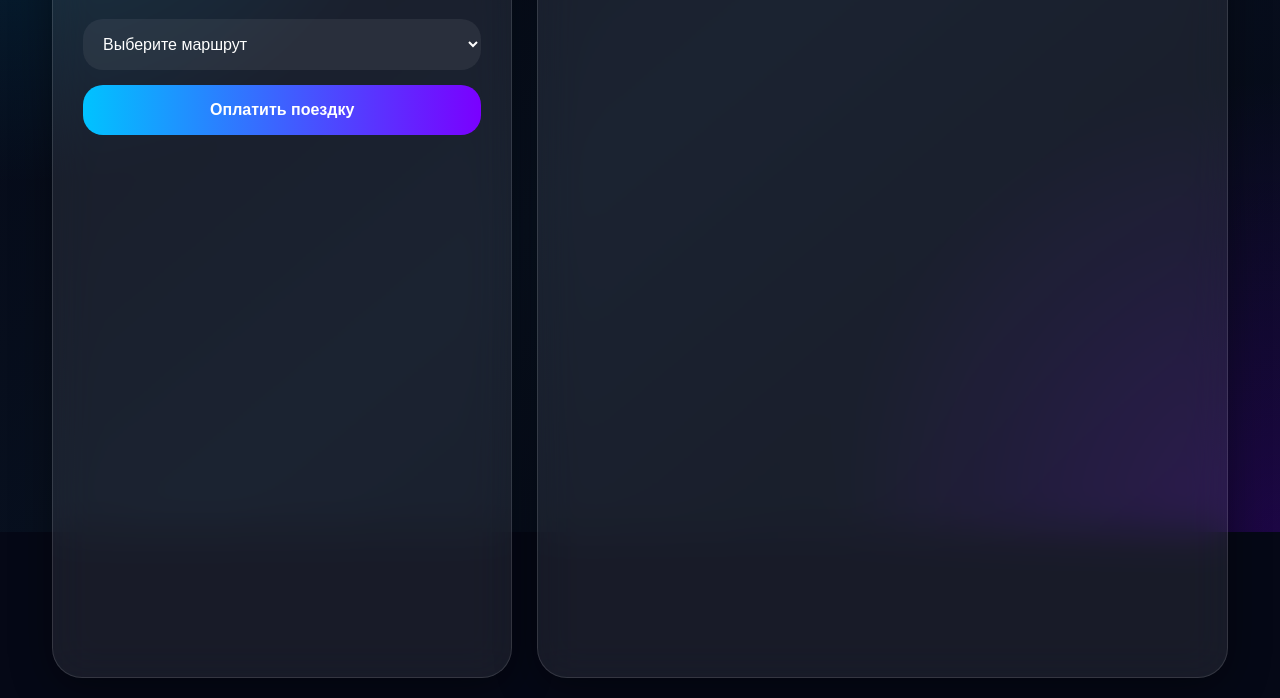
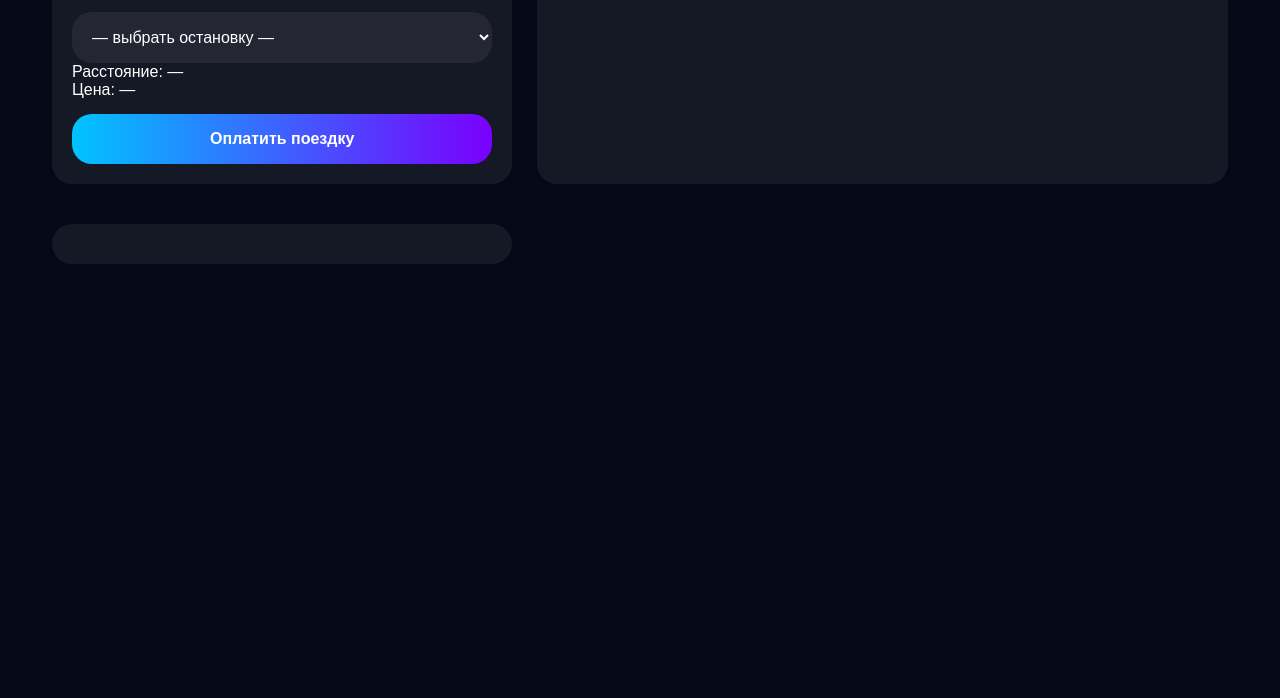
Before and after one commit to syiris667889/KF-2036, a plain HTML site: page index.html in a window 1280 px wide. Shown: the part 268-966 px from the top of the page. After the commit the page ends 800 px from the top, so only its background shows below. Drawn offline with nearby package versions, Linux system fonts and the light colour scheme.

Commit message:
Update index.html

```diff
--- a/index.html
+++ b/index.html
@@ -7,23 +7,22 @@
 <meta name="viewport"
 content="width=device-width, initial-scale=1.0">
 
-<title>Transport Moldova 2036</title>
+<title>🚏 Остановка №5</title>
 
 <link rel="stylesheet" href="style.css">
 
-<script src="https://cdn.jsdelivr.net/npm/three@0.158.0/build/three.min.js"></script>
-
-<script src="https://cdn.jsdelivr.net/npm/three@0.158.0/examples/js/controls/OrbitControls.js"></script>
-
-<script src="https://cdn.jsdelivr.net/npm/three@0.158.0/examples/js/loaders/GLTFLoader.js"></script>
+<link
+rel="stylesheet"
+href="https://unpkg.com/leaflet@1.9.4/dist/leaflet.css"
+/>
 
 </head>
 
 <body>
 
-<div class="bg"></div>
+<div class="bg-glow"></div>
 
-<header>
+<header class="topbar">
 
 <h1>🚏 Остановка №5</h1>
 
@@ -31,55 +30,93 @@
 
 </header>
 
-<div class="container">
+<main class="container">
 
-<div class="panel">
+<section class="glass card">
 
-<h2>Маршруты</h2>
+<div class="badge">
+LIVE TRACKING
+</div>
 
-<select id="city">
+<h2>Выберите город</h2>
 
-<option value="">Выберите маршрут</option>
+<select id="stop">
 
-<option value="15">
-Отачь — 15 лей
+<option value="">
+— выбрать остановку —
 </option>
 
-<option value="30">
-Окница — 30 лей
+<option value="Otaci">
+Отачь
 </option>
 
-<option value="45">
-Единцы — 45 лей
+<option value="Ocnita">
+Окница
 </option>
 
-<option value="55">
-Бричаны — 55 лей
+<option value="Edinet">
+Единцы
 </option>
 
-<option value="70">
-Сороки — 70 лей
+<option value="Briceni">
+Бричаны
+</option>
+
+<option value="Donduseni">
+Дондюшаны
+</option>
+
+<option value="Soroca">
+Сороки
+</option>
+
+<option value="Balti">
+Бельцы
 </option>
 
 </select>
 
-<button onclick="buyTicket()">
+<div class="info-box">
 
-Оплатить поездку
+<p id="distance">
+Расстояние: —
+</p>
 
-</button>
-
-<div id="ticket"></div>
+<p id="price">
+Цена: —
+</p>
 
 </div>
 
-<div class="viewer">
+<button id="payBtn">
+Оплатить поездку
+</button>
 
-<canvas id="scene"></canvas>
+</section>
+
+<div
+id="sms"
+class="card glass hidden">
+</div>
+
+<div
+id="mapCard"
+class="card glass hidden">
+
+<div id="map"></div>
 
 </div>
 
-</div>
+</main>
+
+<audio
+id="paySound"
+src="https://assets.mixkit.co/sfx/preview/mixkit-positive-notification-951.mp3">
+</audio>
+
+<script
+src="https://unpkg.com/leaflet@1.9.4/dist/leaflet.js">
+</script>
 
 <script src="script.js"></script>
 
```
